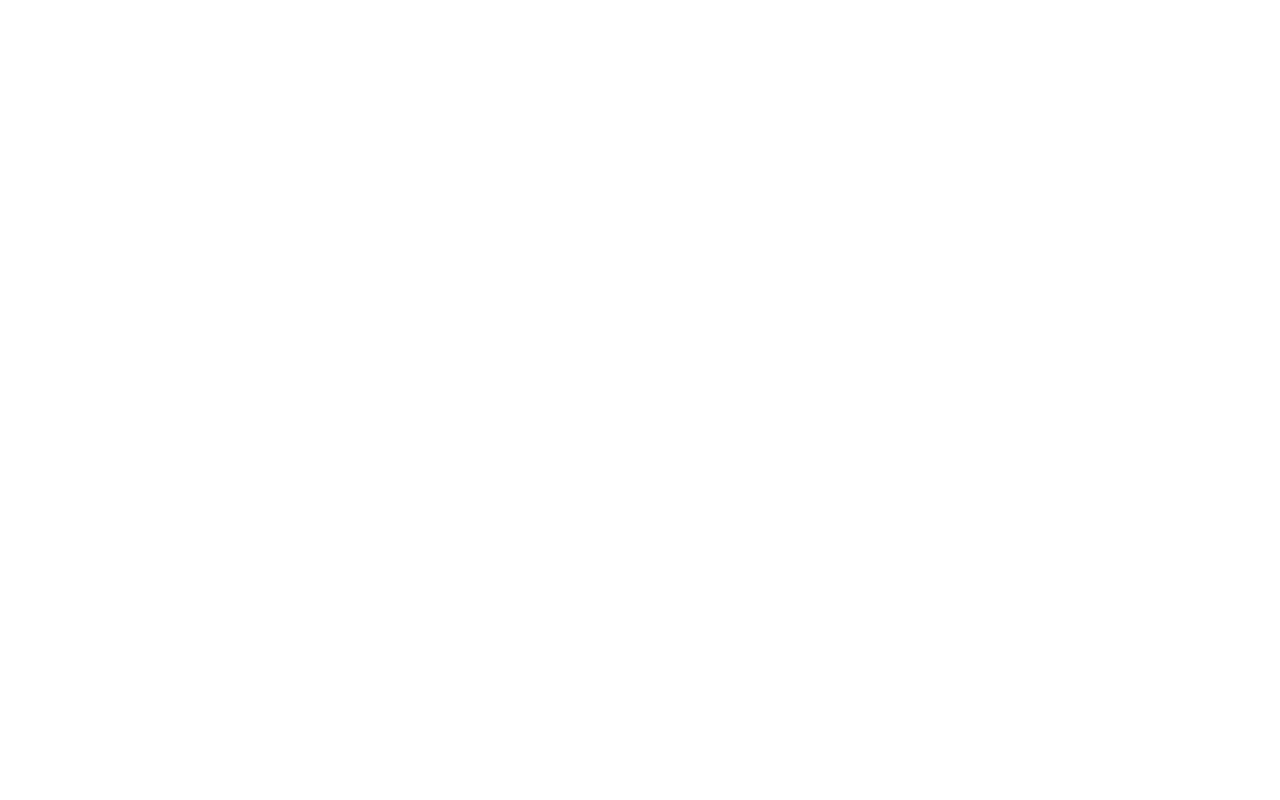
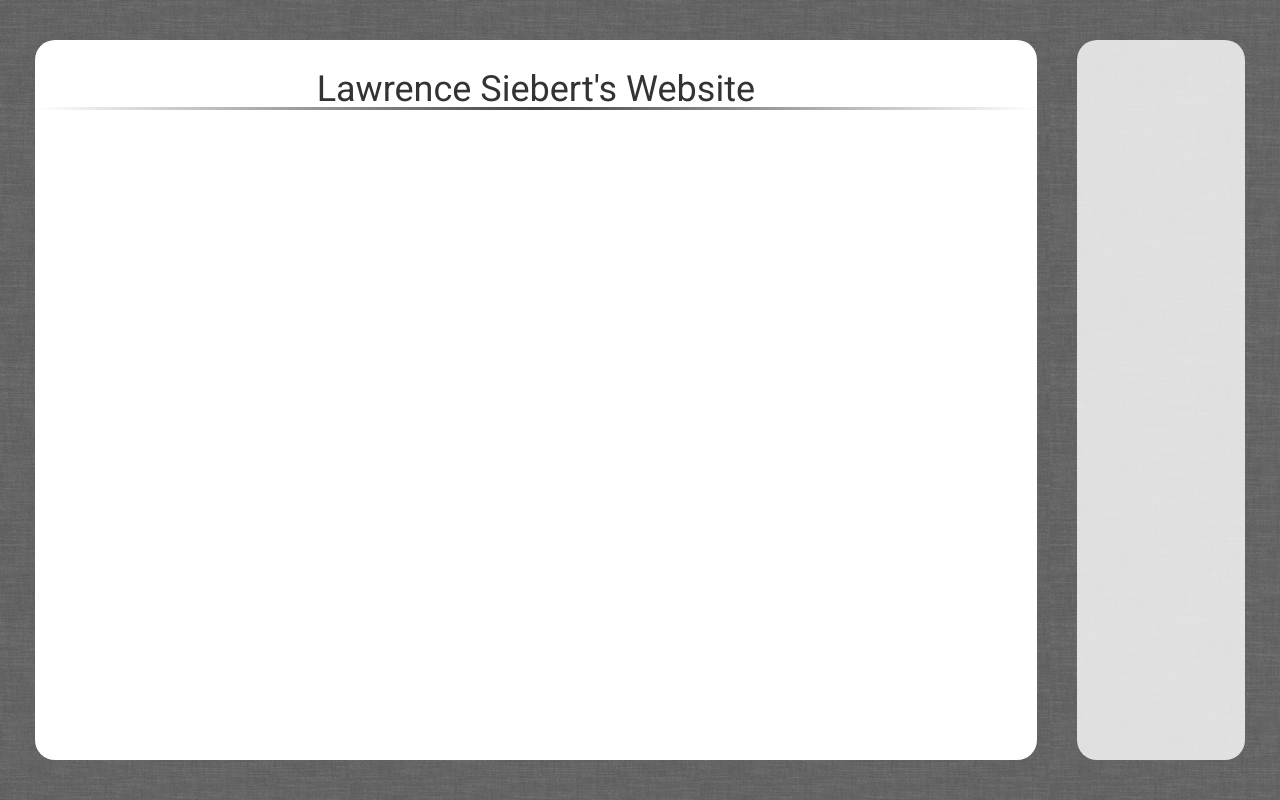
Before and after one commit to gryftir/gryftir.github.io, a website: page app/index.html in a window 1280 px wide. Drawn offline with nearby package versions, Linux system fonts and the light colour scheme; some packages are replaced by stand-ins of ours; files that its build step writes are made by us from their sources.

Commit message:
underlined title, basic layout

```diff
--- a/app/index.html
+++ b/app/index.html
@@ -2,17 +2,18 @@
 <html class="no-js">
   <head>
     <meta charset="utf-8">
-    <title></title>
-    <meta name="description" content="">
-    <meta name="viewport" content="width=device-width">
+    <title>Lawrence Siebert</title>
+    <meta name="description" content="Website for Lawrence Jacob Siebert">
+    <meta name="viewport" content="width=device-width, initial-scale=1">
     <!-- Place favicon.ico and apple-touch-icon.png in the root directory -->
     <!-- build:css(.) styles/vendor.css -->
     <!-- bower:css -->
-    <link rel="stylesheet" href="bower_components/bootstrap/dist/css/bootstrap.css">
+    <link rel="stylesheet" href="bower_components/bootstrap/dist/css/bootstrap.css" />
     <!-- endbower -->
     <!-- endbuild -->
     <!-- build:css(.tmp) styles/main.css -->
     <link rel="stylesheet" href="styles/main.css">
+    <link href='http://fonts.googleapis.com/css?family=Roboto' rel='stylesheet' type='text/css'>
     <!-- endbuild -->
   </head>
   <body ng-app="gryftirgithubioApp">
@@ -31,7 +32,7 @@
         <!--[><h3 class="text-muted">Lawrence Siebert</h3><]-->
       <!--</div>-->
 
-      <!--<div ng-view=""></div>-->
+      <div class="container-fluid" ng-view=""></div>
 
       <!--<div class="footer">-->
         <!--<p><span class="glyphicon glyphicon-heart"></span> from the Yeoman team</p>-->
--- a/app/styles/main.css
+++ b/app/styles/main.css
@@ -2,7 +2,16 @@
 body {
   padding-top: 20px;
   padding-bottom: 20px;
+  background-image: url('../images/grey_wash_wall.png');
 }
+
+html, body {
+  height: 100%;
+  font-family: 'Roboto', sans-serif;
+}
+
+
+
 
 /* Everything but the jumbotron gets side spacing for mobile first views */
 .header,
@@ -14,7 +23,9 @@ body {
 
 /* Custom page header */
 .header {
-  border-bottom: 1px solid #e5e5e5;
+  background-color: none;
+  padding: 10px 10px 10px 20px;
+  text-align: center;
 }
 /* Make the masthead heading the same height as the navigation */
 .header h3 {
@@ -22,6 +33,59 @@ body {
   margin-bottom: 0;
   line-height: 40px;
   padding-bottom: 19px;
+}
+
+.container-fluid {
+  height: 100%;
+  min-height: 100%;
+}
+
+.aquamarine {
+  background-color: rgba(127, 255, 212, .3);
+}
+
+.invert {
+  color:white !important;
+}
+
+.underline {
+  position: relative;
+  padding-bottom: 2px;
+}
+
+.underline:after {
+  content: "";
+  position:absolute;
+  bottom: 2px;
+  left: 0;
+  height: 3px;
+  width: 100%;
+  background-image: linear-gradient(to left, transparent 0%,#444 50%,transparent 100%);
+}
+
+
+  .full-height {
+    height: 100%;
+    min-height: 100%;
+  }
+
+  .pad {
+    padding: 20px 20px 20px ;
+  }
+
+  .main-pane {
+    height: 100%;
+    min-height: 100%;
+    background-color: white;
+    border-radius: 20px 20px 20px 20px;
+  }
+
+  .side {
+    height: 100%;
+    min-height: 100%;
+    background-color: rgba(255,255,255,.8);
+    border-radius: 20px 20px 20px 20px;
+    padding: 20px 20px 20px 20px;
   }
 
   /* Custom page footer */
--- a/app/views/main.html
+++ b/app/views/main.html
@@ -1,23 +1,22 @@
-<div class="jumbotron">
-  <h1>'Allo, 'Allo!</h1>
-  <p class="lead">
-    <img src="images/yeoman.png" alt="I'm Yeoman"><br>
-    Always a pleasure scaffolding your apps.
-  </p>
-  <p><a class="btn btn-lg btn-success" ng-href="#">Splendid!<span class="glyphicon glyphicon-ok"></span></a></p>
+<div class="container-fluid">
+  <div class="row full-height">
+    <div class="col-md-10 col-sm-9 full-height pad">
+      <div class="main-pane">
+        <div class="header">
+          <h1 class="underline">Lawrence Siebert's Website</h1>
+        </div>
+
+      </div>
+
+
+    </div>
+    <div class="col-md-2 col-sm-3 full-height pad">
+      <div class="side">
+
+      </div>
+
+    </div>
+
+  </div>
+
 </div>
-
-<div class="row marketing">
-  <h4>HTML5 Boilerplate</h4>
-  <p>
-    HTML5 Boilerplate is a professional front-end template for building fast, robust, and adaptable web apps or sites.
-  </p>
-
-  <h4>Angular</h4>
-  <p>
-    AngularJS is a toolset for building the framework most suited to your application development.
-  </p>
-
-  <h4>Karma</h4>
-  <p>Spectacular Test Runner for JavaScript.</p>
-</div>
```
Lines whose indentation alone changed are shown as unchanged.
